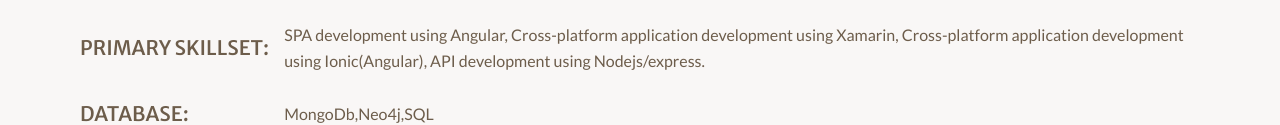
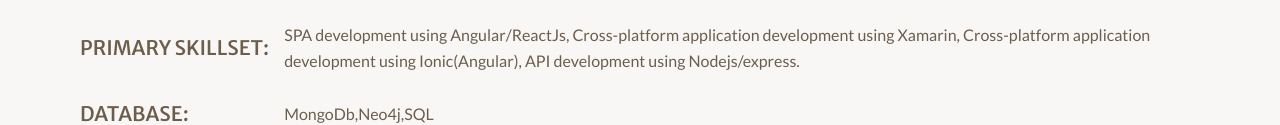
Before and after one commit to konarssuresh/WebResume, a website: page index.html in a window 1280 px wide. Shown: the part 649-774 px from the top of the page. Drawn offline with Linux system fonts and the light colour scheme.

Commit message:
skillset added

```diff
--- a/index.html
+++ b/index.html
@@ -102,9 +102,9 @@
           <h4 class="heading-4">Primary Skillset:</h4>
         </div>
         <div class="skillsets__text">
-          SPA development using Angular, Cross-platform application development
-          using Xamarin, Cross-platform application development using
-          Ionic(Angular), API development using Nodejs/express.
+          SPA development using Angular/ReactJs, Cross-platform application
+          development using Xamarin, Cross-platform application development
+          using Ionic(Angular), API development using Nodejs/express.
         </div>
         <div class="skillset__heading">
           <h4 class="heading-4">Database:</h4>
```
